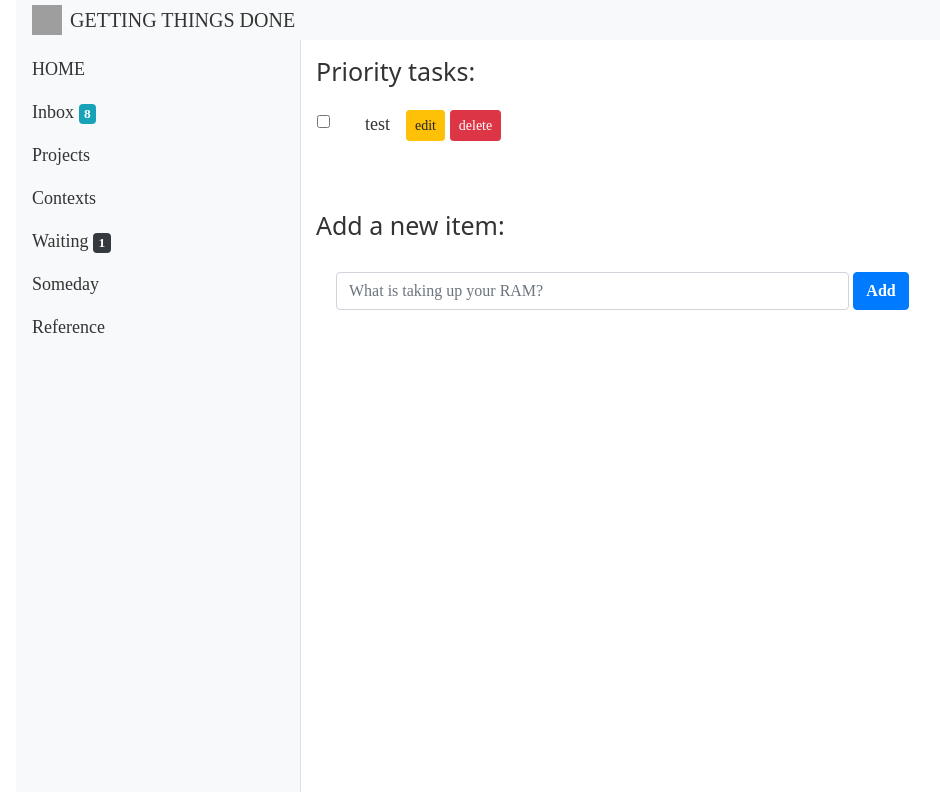
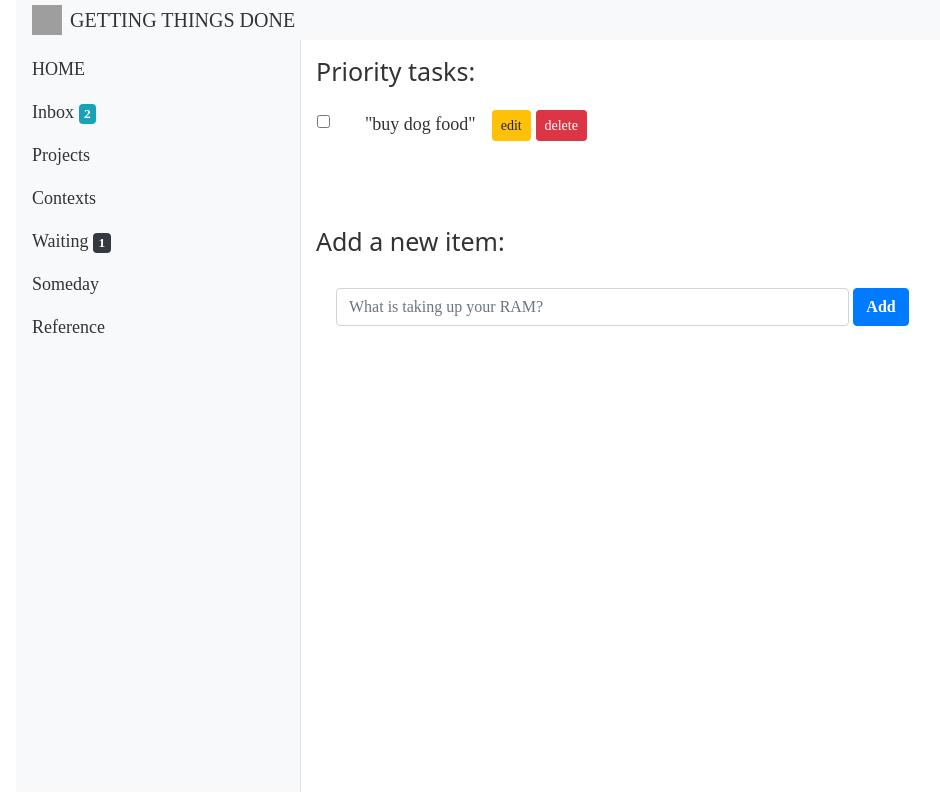
Before and after one commit to milkywaynian/todo-app-frontend, a React (Create React App) app: page / in a window 1280 px wide. Shown: the whole page, without its empty margins (54-994 px from the left). Built offline with nearby package versions, Linux system fonts and the light colour scheme; grey boxes are pictures that could not be loaded.

Commit message:
added a state and task counter

```diff
--- a/src/App.js
+++ b/src/App.js
@@ -4,15 +4,24 @@ import Body from './components/Body'
 import "./App.css";
 
 
+class App extends React.Component {
 
-function App() {
+state = {
+  tasks: [
+    {id:1, description: "buy a magazine", completed: false},
+    {id:2, description: "buy a book", completed: false}
+  ]
+}
+
+render() {
   return (
     <div className="container">
       <Header />
-      <Body />
+      <Body taskCount={this.state.tasks.length}/>
     </div>
-  )
+  );
 }
 
+}
 
 export default App;
--- a/src/components/Body.js
+++ b/src/components/Body.js
@@ -11,7 +11,7 @@ class Body extends React.Component {
         <div>
             <div className = "row">
             <div className="col-3 d-none d-md-block bg-light sidebar sidebar-sticky">
-            <Navigation />
+            <Navigation test = {this.props.taskCount}/>
             </div>
 
             <div className="col-9 middle">
--- a/src/components/Navigation Components/InboxBadge.js
+++ b/src/components/Navigation Components/InboxBadge.js
@@ -6,7 +6,7 @@ class InboxBadge extends React.Component {
 
     render() {
         return (
-            <span className="badge badge-info">8</span>
+            <span className="badge badge-info">{this.props.test}</span>
         );
     }
   }
--- a/src/components/Navigation Components/NavInbox.js
+++ b/src/components/Navigation Components/NavInbox.js
@@ -10,7 +10,7 @@ class NavInbox extends React.Component {
         return (
             <li className="nav-item">
                       <a className="nav-link" href="https://www.google.com/">
-                       Inbox <InboxBadge />
+                       Inbox <InboxBadge test = {this.props.test}/>
                 </a>
                     </li>
         );
--- a/src/components/Navigation.js
+++ b/src/components/Navigation.js
@@ -14,7 +14,7 @@ class Navigation extends React.Component {
         return (<div>
                <ul className="nav flex-column">
                     <NavHome />
-                    <NavInbox />
+                    <NavInbox test = {this.props.test}/>
                     <NavProjects />
                     <NavContexts />
                     <NavWaiting />
--- a/src/components/Priority Tasks Components/ListItem.js
+++ b/src/components/Priority Tasks Components/ListItem.js
@@ -1,5 +1,4 @@
 import React from 'react'
-import TaskDescription from './TaskDescription'
 
 
 
@@ -10,10 +9,7 @@ class ListItem extends React.Component {
             <>
              <input className="form-check-input" type="checkbox" id="defaultCheck1"></input>
              <label className="form-check-label pr-3 pb-2" for="defaultCheck1">
-                <TaskDescription
-                    description = "test"
-                />
-
+                <p>"buy dog food"</p>
              </label>
              <button type="button" className="btn btn-sm btn-warning buttonStyle">edit</button>
              <button type="button" className="btn btn-sm btn-danger">delete</button>
--- a/src/components/Priority Tasks Components/TaskDescription.js
+++ /dev/null
@@ -1,12 +0,0 @@
-import React from 'react';
-
-function TaskDescription (props) {
-    return (
-        <>{props.description}</>
-    )
-
-}
-
-
-
-export default TaskDescription;
```
